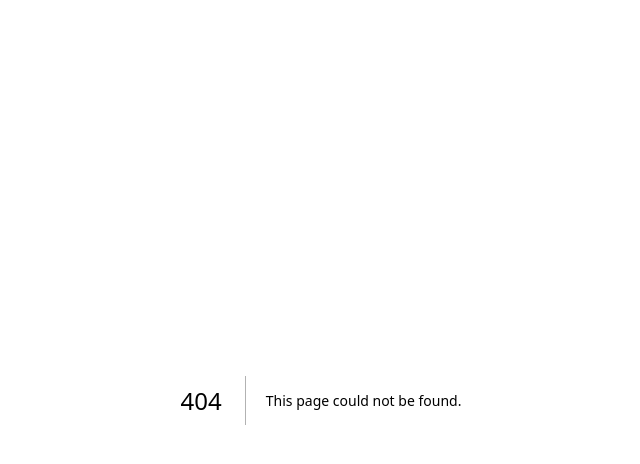
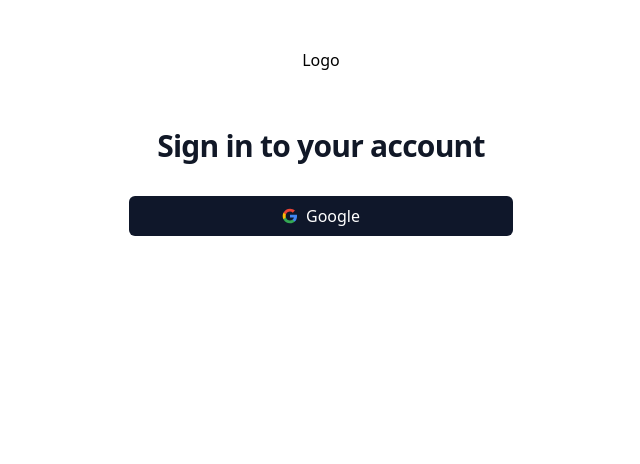
Before and after one commit to gkharbedia6/CHAT-APP, a Next.js app: page /login in a window 1280 px wide. Before the commit this address had no page. Shown: the top 464 px of the page, without its empty margins (319-959 px from the left). Built offline with nearby package versions, Linux system fonts and the light colour scheme.

Commit message:
login with google adde dand works

```diff
--- a/package.json
+++ b/package.json
@@ -23,6 +23,7 @@
     "next-auth": "^4.22.1",
     "react": "18.2.0",
     "react-dom": "18.2.0",
+    "react-hot-toast": "^2.4.0",
     "tailwind-merge": "^1.12.0",
     "typescript": "5.0.4"
   },
--- /dev/null
+++ b/src/app/(auth)/login/page.tsx
@@ -0,0 +1,79 @@
+'use client';
+
+import { FC, useState } from 'react';
+import { signIn } from 'next-auth/react';
+import { toast } from 'react-hot-toast';
+
+import Button from '@/ui/Button';
+
+interface pageProps {}
+
+const page: FC<pageProps> = ({}) => {
+  // eslint-disable-next-line react-hooks/rules-of-hooks
+  const [isLoading, setIsLoading] = useState<boolean>(false);
+
+  async function loginWithGoogle() {
+    setIsLoading(true);
+    try {
+      await signIn('google');
+    } catch (error) {
+      toast.error('Something went wrong');
+    } finally {
+      setIsLoading(false);
+    }
+  }
+
+  return (
+    <div className="flex min-h-full items-center justify-center py-12 px-4 sm:px-6 lg:px-8">
+      <div className="w-full flex flex-col items-center max-w-md space-y-8 ">
+        <div className=" flex flex-col items-center gap-8">
+          Logo
+          <h2 className="mt-6 text-center text-3xl font-bold tracking-tight text-gray-900">
+            Sign in to your account
+          </h2>
+        </div>
+
+        <Button
+          isLoading={isLoading}
+          type="button"
+          className="max-w-sm mx-auto w-full "
+          onClick={loginWithGoogle}
+        >
+          {isLoading ? null : (
+            <svg
+              className="mr-2 h-4 w-4"
+              aria-hidden="true"
+              focusable="false"
+              data-prefix="fab"
+              data-icon="github"
+              role="img"
+              xmlns="http://www.w3.org/2000/svg"
+              viewBox="0 0 24 24"
+            >
+              <path
+                d="M22.56 12.25c0-.78-.07-1.53-.2-2.25H12v4.26h5.92c-.26 1.37-1.04 2.53-2.21 3.31v2.77h3.57c2.08-1.92 3.28-4.74 3.28-8.09z"
+                fill="#4285F4"
+              />
+              <path
+                d="M12 23c2.97 0 5.46-.98 7.28-2.66l-3.57-2.77c-.98.66-2.23 1.06-3.71 1.06-2.86 0-5.29-1.93-6.16-4.53H2.18v2.84C3.99 20.53 7.7 23 12 23z"
+                fill="#34A853"
+              />
+              <path
+                d="M5.84 14.09c-.22-.66-.35-1.36-.35-2.09s.13-1.43.35-2.09V7.07H2.18C1.43 8.55 1 10.22 1 12s.43 3.45 1.18 4.93l2.85-2.22.81-.62z"
+                fill="#FBBC05"
+              />
+              <path
+                d="M12 5.38c1.62 0 3.06.56 4.21 1.64l3.15-3.15C17.45 2.09 14.97 1 12 1 7.7 1 3.99 3.47 2.18 7.07l3.66 2.84c.87-2.6 3.3-4.53 6.16-4.53z"
+                fill="#EA4335"
+              />
+              <path d="M1 1h22v22H1z" fill="none" />
+            </svg>
+          )}
+          Google
+        </Button>
+      </div>
+    </div>
+  );
+};
+
+export default page;
--- a/src/app/layout.tsx
+++ b/src/app/layout.tsx
@@ -1,4 +1,6 @@
 import '@/styles/globals.css';
+
+import Providers from '@/components/Providers';
 
 export const metadata = {
   title: 'Create Next App',
@@ -12,7 +14,9 @@
 }) {
   return (
     <html lang="en">
-      <body>{children}</body>
+      <body>
+        <Providers>{children}</Providers>
+      </body>
     </html>
   );
 }
--- a/src/app/page.tsx
+++ b/src/app/page.tsx
@@ -1,5 +1,4 @@
 import Button from '@/components/ui/Button';
-import { db } from '@/lib/db';
 
 export default async function Home() {
   return (
--- /dev/null
+++ b/src/components/Providers.tsx
@@ -0,0 +1,19 @@
+'use client';
+
+import { FC, ReactNode } from 'react';
+import { Toaster } from 'react-hot-toast';
+
+interface ProvidersProps {
+  children: ReactNode;
+}
+
+const Providers: FC<ProvidersProps> = ({ children }) => {
+  return (
+    <>
+      <Toaster position="top-center" reverseOrder={false} />
+      {children}
+    </>
+  );
+};
+
+export default Providers;
```
Also changed, not shown: src/app/(dashboard)/dashboard/page.tsx (renamed from src/app/dashboard/page.tsx), 1 other file (tests, documents, lock files or other folders).
